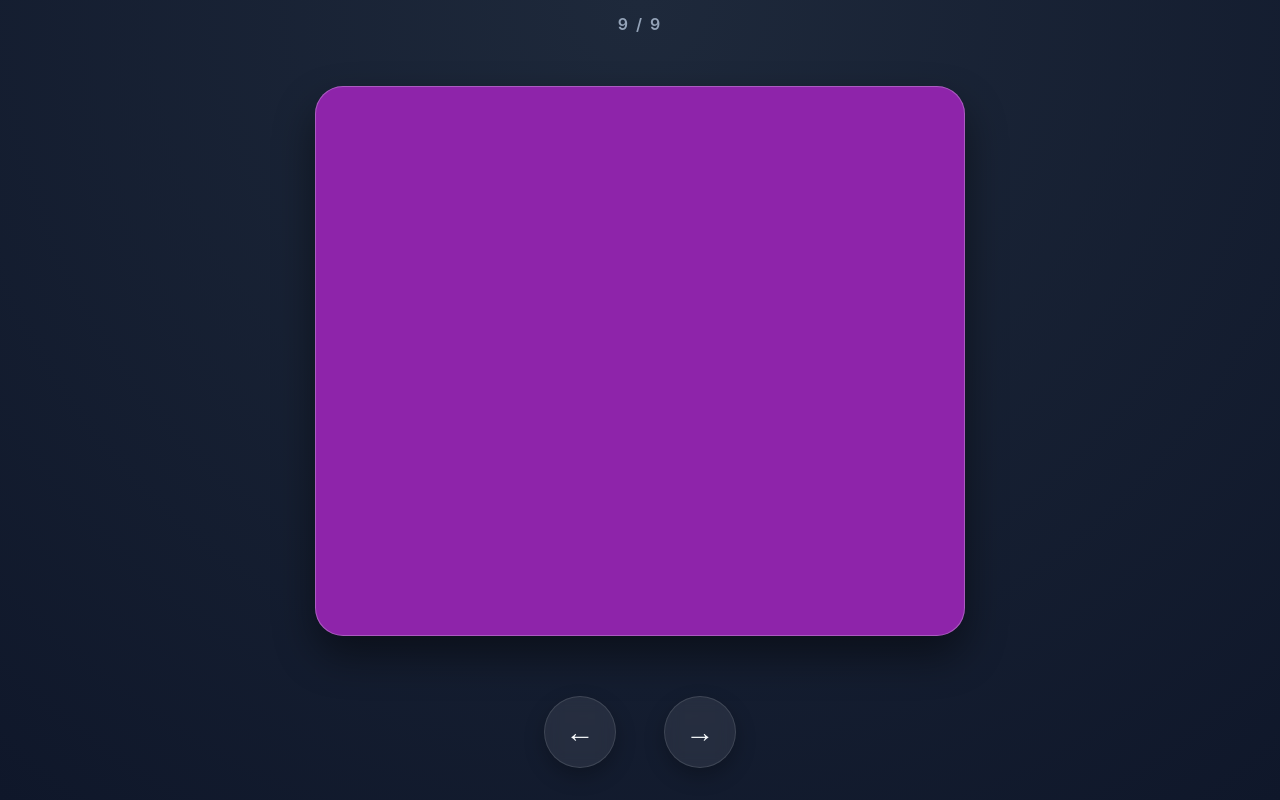
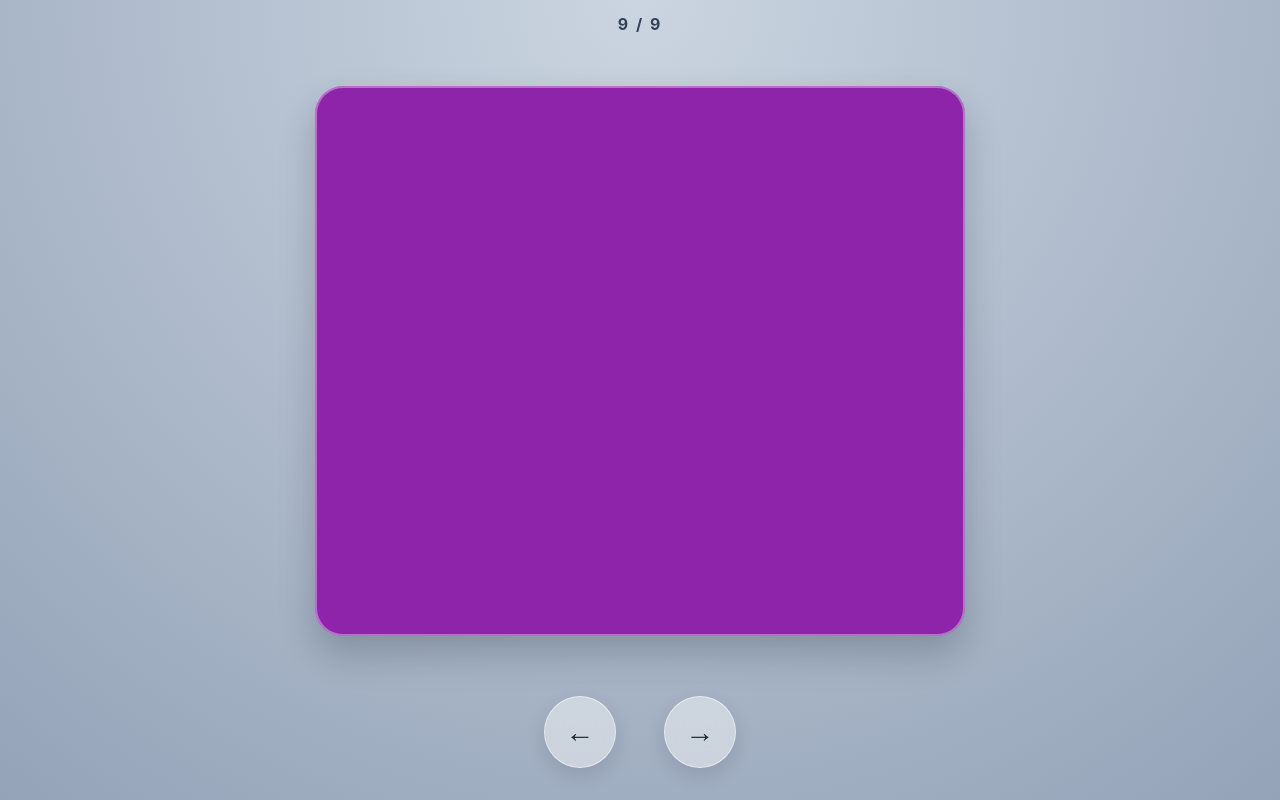
Before and after one commit to Nikai-Japanese/flashcard, a plain HTML site: page index.html in a window 1280 px wide. Both pictures are taken after a click on the button "Previous". Drawn offline with Linux system fonts and the light colour scheme.

Commit message:
Update index.html

```diff
--- a/index.html
+++ b/index.html
@@ -14,12 +14,13 @@
 
     body {
       font-family: -apple-system, BlinkMacSystemFont, "Segoe UI", Roboto, "Helvetica Neue", Arial, sans-serif;
-      background: radial-gradient(circle at top, #1e293b 0%, #0f172a 100%);
+      /* 白と黒のどちらとも被らない、プロ仕様のミディアム・スレートグレー背景 */
+      background: radial-gradient(circle at top, #cbd5e1 0%, #94a3b8 100%);
       display: flex;
       flex-direction: column;
       height: 100dvh;
       overflow: hidden;
-      color: #f8fafc;
+      color: #1e293b;
     }
 
     /* 上部のカウンター */
@@ -27,9 +28,9 @@
       text-align: center;
       padding: 14px;
       font-size: 1rem;
-      font-weight: 600;
+      font-weight: 700;
       letter-spacing: 2px;
-      color: #94a3b8;
+      color: #334155;
     }
 
     /* メインのカードエリア */
@@ -49,13 +50,13 @@
       max-height: 550px;
       border-radius: 28px;
       box-shadow:
-        0 20px 40px rgba(0, 0, 0, 0.45),
-        inset 0 0 0 1px rgba(255, 255, 255, 0.25);
+        0 18px 36px rgba(15, 23, 42, 0.22),
+        inset 0 0 0 2px rgba(255, 255, 255, 0.35);
       display: flex;
       justify-content: center;
       align-items: center;
       cursor: pointer;
-      transition: background-color 0.25s ease, transform 0.12s cubic-bezier(0.2, 0.8, 0.2, 1);
+      transition: background-color 0.25s ease, transform 0.12s cubic-bezier(0.2, 0.8, 0.2, 1), box-shadow 0.25s ease;
       user-select: none;
     }
 
@@ -94,28 +95,27 @@
       width: 72px;
       height: 72px;
       border-radius: 50%;
-      border: 1px solid rgba(255, 255, 255, 0.12);
-      background-color: rgba(255, 255, 255, 0.08);
+      border: 1px solid rgba(255, 255, 255, 0.5);
+      background-color: rgba(255, 255, 255, 0.45);
       backdrop-filter: blur(8px);
-      color: #f8fafc;
+      color: #1e293b;
       font-size: 1.8rem;
-      font-weight: 600;
-      box-shadow: 0 8px 20px rgba(0, 0, 0, 0.25);
+      font-weight: 700;
+      box-shadow: 0 8px 20px rgba(15, 23, 42, 0.12);
       cursor: pointer;
       display: flex;
       justify-content: center;
       align-items: center;
-      transition: background-color 0.2s, transform 0.1s, border-color 0.2s;
+      transition: background-color 0.2s, transform 0.1s;
     }
 
     .nav-btn:hover {
-      background-color: rgba(255, 255, 255, 0.14);
-      border-color: rgba(255, 255, 255, 0.25);
+      background-color: rgba(255, 255, 255, 0.65);
     }
 
     .nav-btn:active {
       transform: scale(0.92);
-      background-color: rgba(255, 255, 255, 0.2);
+      background-color: rgba(255, 255, 255, 0.8);
     }
 
     /* 横向き（ランドスケープ）時のレイアウト調整 */
@@ -144,7 +144,7 @@
   <div class="header" id="counter">TAP</div>
 
   <div class="card-container">
-    <div class="card" id="card" style="background-color: #334155;">
+    <div class="card" id="card" style="background-color: #64748b;">
       <div class="indonesian-word" id="indo-text"></div>
     </div>
   </div>
@@ -160,11 +160,11 @@
       { hex: "#1E88E5", indo: "Biru",    textColor: "#FFFFFF" },
       { hex: "#FDD835", indo: "Kuning",  textColor: "#1E293B" },
       { hex: "#43A047", indo: "Hijau",   textColor: "#FFFFFF" },
-      { hex: "#18181B", indo: "Hitam",   textColor: "#FFFFFF" },
+      { hex: "#111827", indo: "Hitam",   textColor: "#FFFFFF" },
       { hex: "#FFFFFF", indo: "Putih",   textColor: "#1E293B" },
       { hex: "#FB8C00", indo: "Oranye",  textColor: "#FFFFFF" },
       { hex: "#6D4C41", indo: "Cokelat", textColor: "#FFFFFF" },
-      { hex: "#8E24AA", indo: "Ungu",    textColor: "#FFFFFF" } // 紫を追加
+      { hex: "#8E24AA", indo: "Ungu",    textColor: "#FFFFFF" }
     ];
 
     function shuffleArray(array) {
@@ -192,6 +192,15 @@
 
       counter.textContent = `${currentIndex + 1} / ${colors.length}`;
       card.style.backgroundColor = current.hex;
+
+      // 白と黒の時は輪郭がよりくっきり見えるように枠の光彩を調整
+      if (current.indo === "Putih") {
+        card.style.boxShadow = "0 18px 36px rgba(15, 23, 42, 0.25), inset 0 0 0 2px #cbd5e1";
+      } else if (current.indo === "Hitam") {
+        card.style.boxShadow = "0 18px 36px rgba(15, 23, 42, 0.35), inset 0 0 0 2px rgba(255, 255, 255, 0.25)";
+      } else {
+        card.style.boxShadow = "0 18px 36px rgba(15, 23, 42, 0.22), inset 0 0 0 2px rgba(255, 255, 255, 0.35)";
+      }
 
       if (!isAnswerShown) {
         indoText.classList.remove("visible");
```
